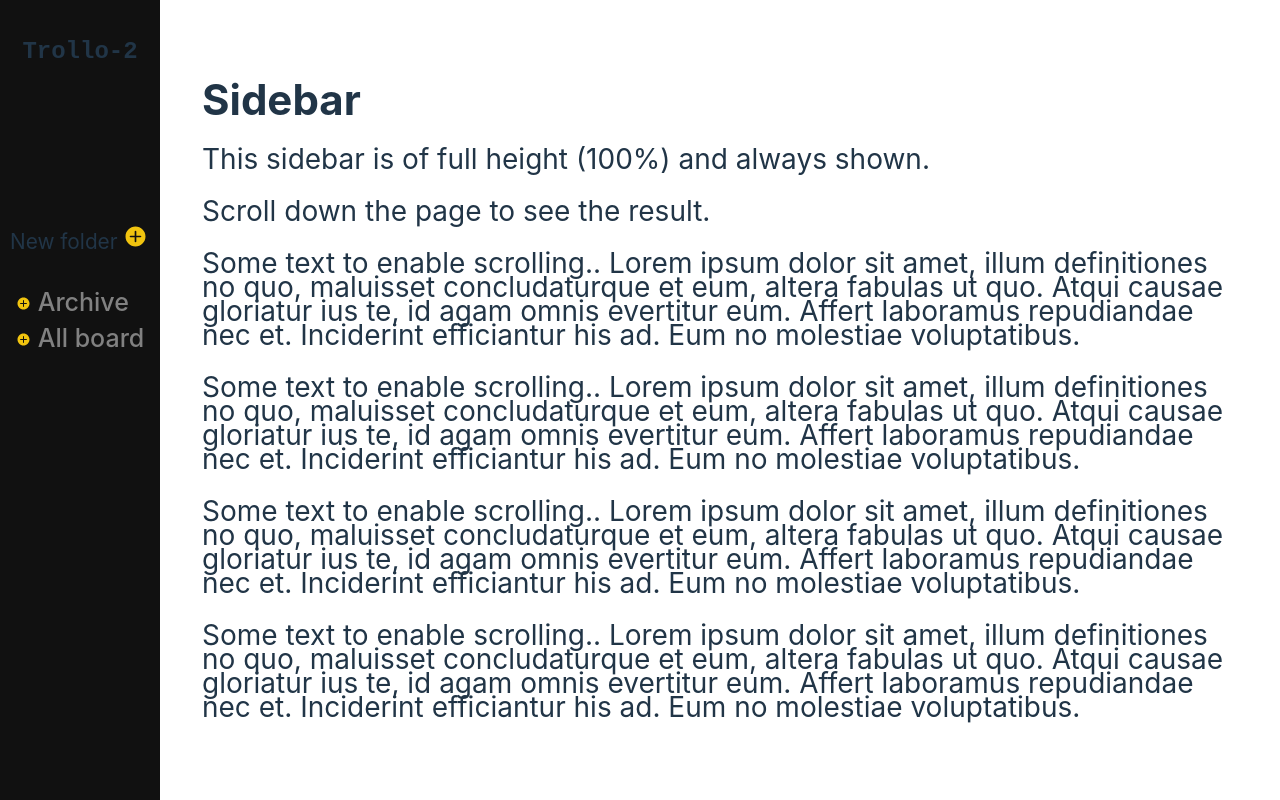
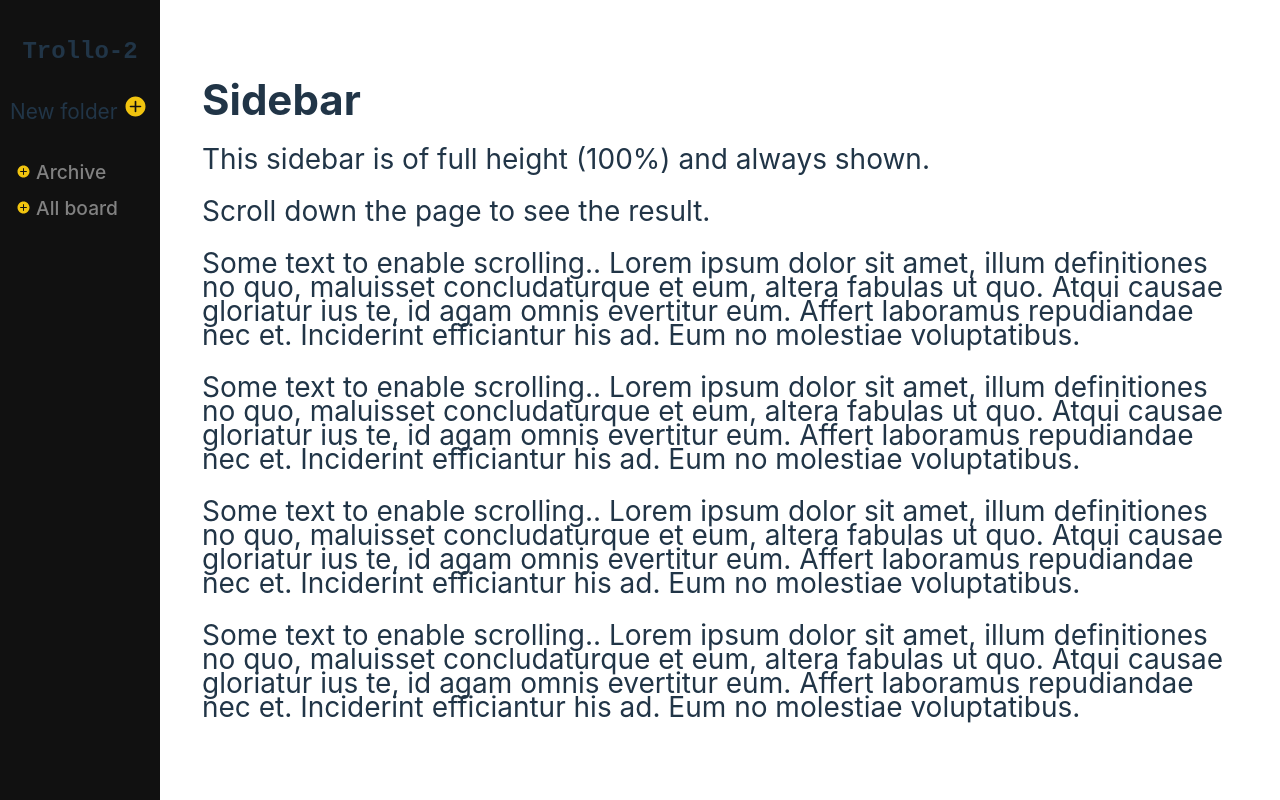
Before and after one commit to rijalBinHusen/Trollo-2, a Vue app: page / in a window 1280 px wide. Built offline with nearby package versions, Linux system fonts and the light colour scheme.

Commit message:
rotate icon when hover

```diff
--- a/src/components/Navigation.vue
+++ b/src/components/Navigation.vue
@@ -5,12 +5,11 @@
             <div class="menu">
                 <div href="#newFolder" class="new-folder">
                     <p>
-                      New folder <Plus style="width: 25px; height: 25px" />
+                      New folder <Plus class="icon" style="width: 25px; height: 25px" />
                     </p>
                 </div>
                 <a v-for="fold in folder" :key="fold.id" :href="fold.href">
-                  <Plus style="width: 15px; height: 15px" />
-                  <!-- <Folder style="width: 20px; height: 20px;" />  -->
+                  <Plus @click="handleClick" class="icon" style="width: 15px; height: 15px" />
                   {{ fold.name }}
                 </a>
             </div>
@@ -31,6 +30,10 @@
 <script lang="ts" setup>
   import Folder from './icons/Folder.vue'
   import Plus from './icons/Plus.vue'
+
+  const handleClick = () => {
+    console.log('clicked')
+  }
 
   const folder = [
     {id: 1, name: 'Archive', href: "#archive"},
@@ -60,8 +63,7 @@
     text-align: center;
     font-size: x-large;
     font-weight: bolder;
-    font-family: 'Courier New', Courier, monospace;
-    margin-bottom: 10rem;
+    font-family: 'Courier New', Courier, monospace
 }
 
 .menu {
@@ -71,7 +73,7 @@
 .sidenav a {
   padding: 6px 8px 6px 16px;
   text-decoration: none;
-  font-size: 25px;
+  font-size: 1.2rem;
   color: #818181;
   display: block;
 }
@@ -97,4 +99,15 @@
   margin-left: 10px;
   margin-bottom: 30px;
 }
+
+.icon {
+  cursor: pointer;
+}
+
+.icon:hover {
+  -ms-transform: rotate(-15deg); /* IE 9 */
+    -webkit-transform: rotate(-15deg); /* Chrome, Safari, Opera */
+    transform: rotate(-15deg);
+}
+
 </style>
```
Also changed, not shown: 2 other files (tests, documents, lock files or other folders).
